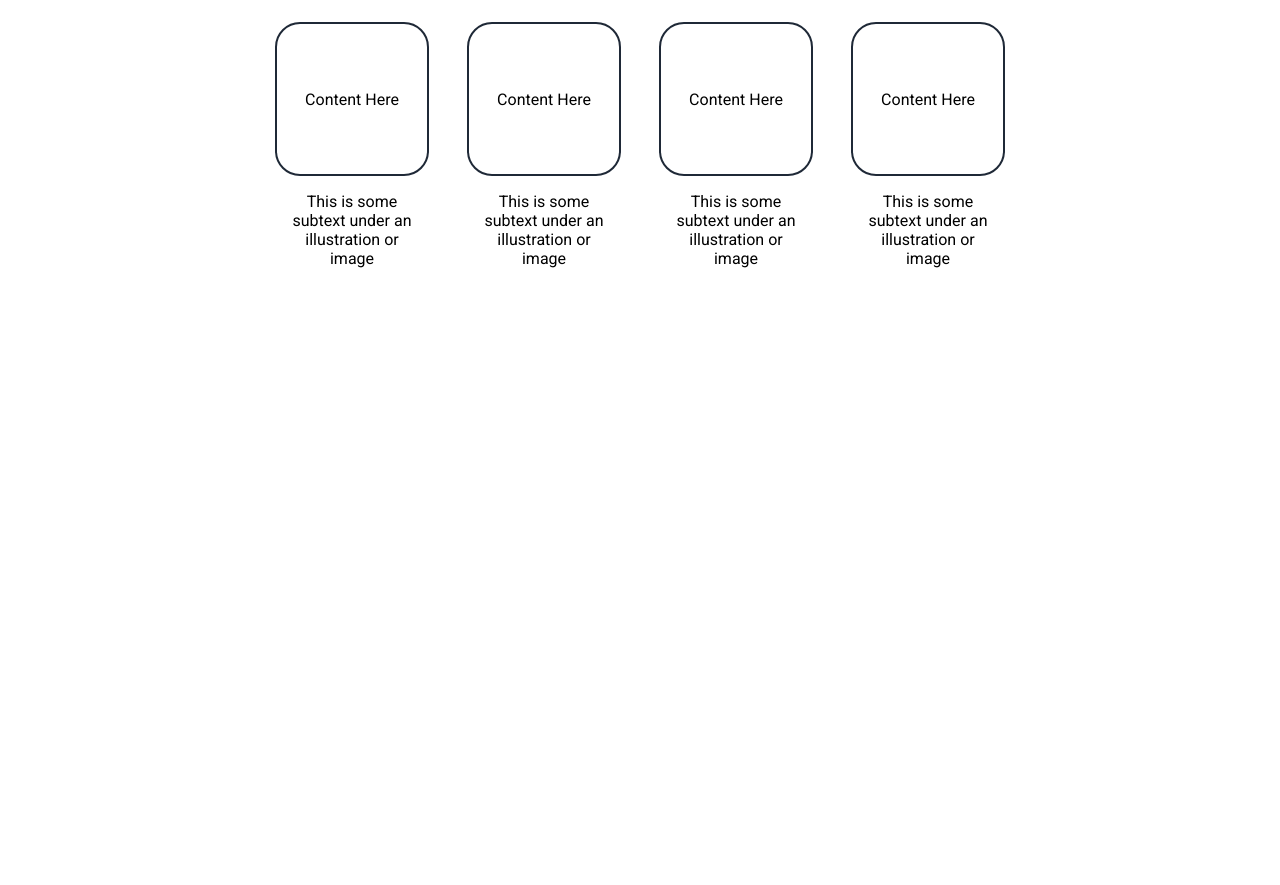
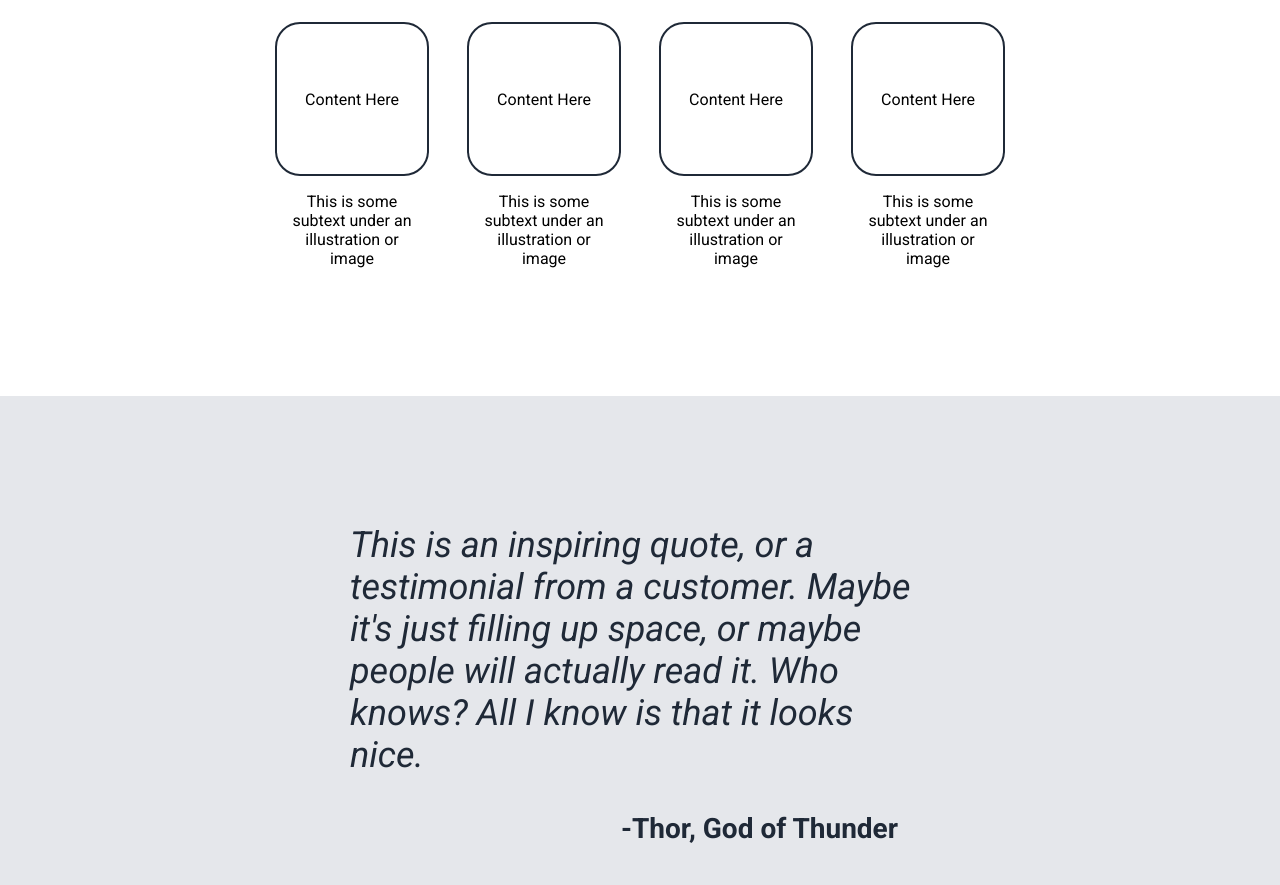
Before and after one commit to DAlexFunk/odin-landing-page, a plain HTML site: page index.html in a window 1280 px wide. Shown: the part 610-1495 px from the top of the page. Before the commit the page ends 910 px from the top, so only its background shows below. Drawn offline with Linux system fonts and the light colour scheme.

Commit message:
Finished the quote section

```diff
--- a/index.html
+++ b/index.html
@@ -50,7 +50,10 @@
             </div>
         </div>
 
-        <div class="quote"></div>
+        <div class="quote">
+            <div class="body"><em>This is an inspiring quote, or a testimonial from a customer. Maybe it's just filling up space, or maybe people will actually read it. Who knows? All I know is that it looks nice.</em></div>
+            <div class="attribution">-Thor, God of Thunder</div>
+        </div>
 
         <div class="action"></div>
 
--- a/styles.css
+++ b/styles.css
@@ -88,12 +88,13 @@ body {
     display: flex;
     flex-direction: column;
     align-items: stretch;
-    padding: 32px 256px;
+    padding: 32px 256px 128px;
     gap: 32px;
 }
 
 .info .title {
     display: flex;
+    min-width: 160px;
     text-align: center;
     justify-content: center;
     color: #1f2937;
@@ -130,3 +131,22 @@ body {
     width: 125px;
     text-align: center;
 }
+
+
+.quote {
+    min-width: 350px;
+    color: #1f2937;
+    background-color: #e5e7eb;
+    padding: 128px 350px;
+}
+
+.quote .body {
+    font-size: 36px;
+}
+
+.quote .attribution {
+    font-size: 28px;
+    padding: 36px 32px;
+    font-weight: bold;
+    text-align: end;
+}
```
